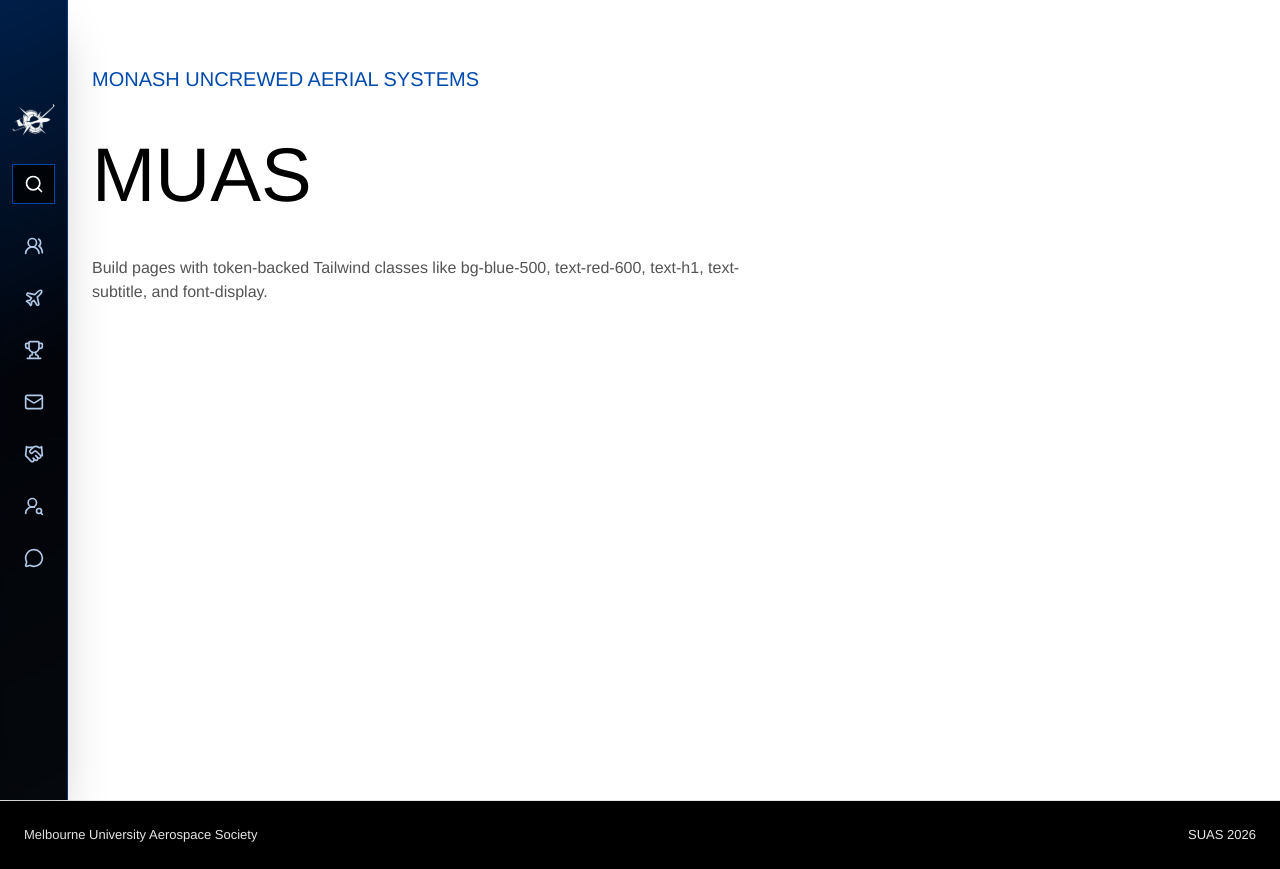
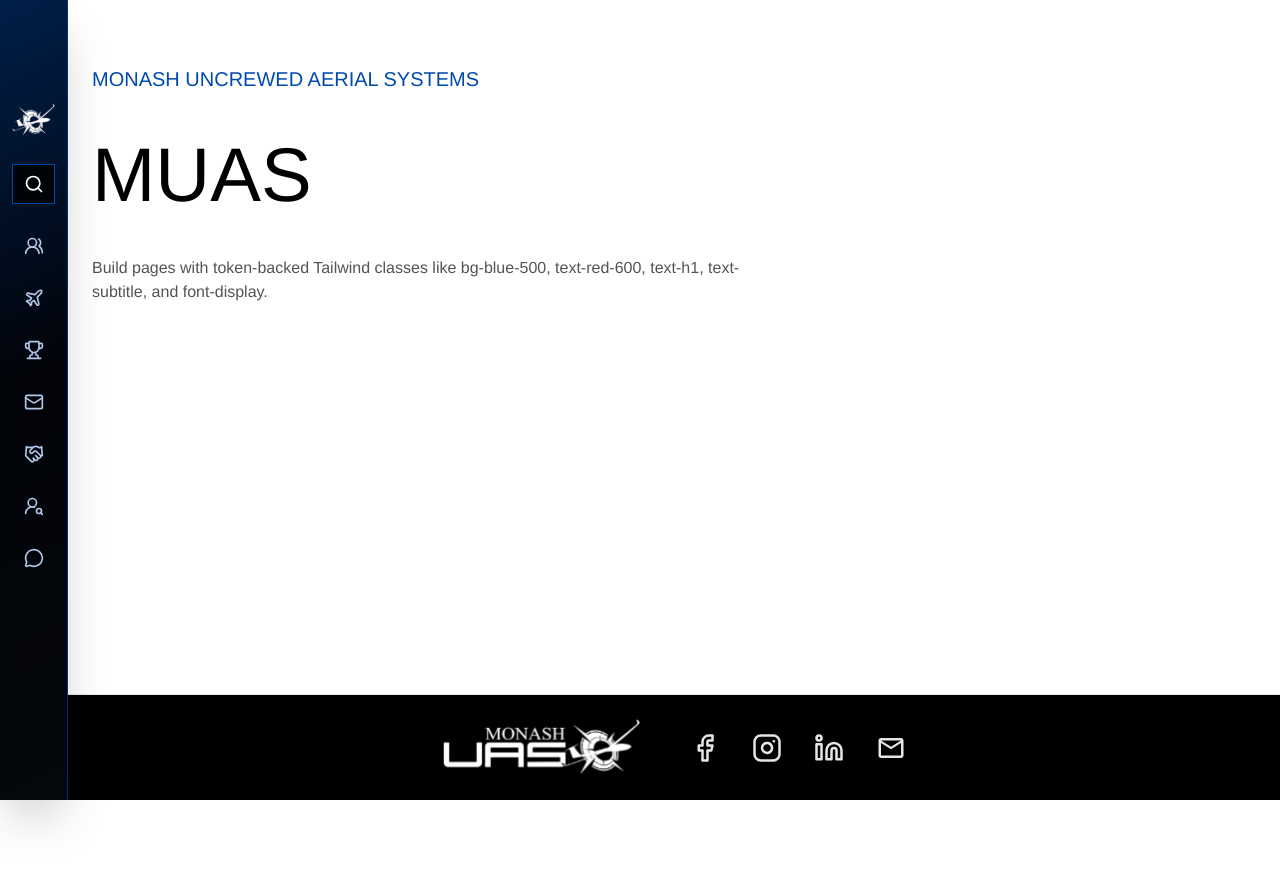
Before and after one commit to MonashUAS/muas-website, a Next.js app: page / in a window 1280 px wide. After the commit the page ends 800 px from the top, so only its background shows below. Built offline with nearby package versions, Linux system fonts and the light colour scheme.

Commit message:
add footer that fits in the main page

```diff
--- a/src/app/layout.tsx
+++ b/src/app/layout.tsx
@@ -5,7 +5,7 @@
 
 export const metadata: Metadata = {
   title: "MUAS Website",
-  description: "Melbourne University Aerospace Society",
+  description: "Monash Uncrewed Aerial Systems",
 };
 
 export default function RootLayout({
@@ -17,8 +17,15 @@
     <html lang="en" className="h-full">
       <body className="min-h-full bg-background text-foreground antialiased">
         <NavBar />
-        <main className="min-h-screen pl-[68px]">{children}</main>
-        <Footer />
+        <main className="grid min-h-screen grid-rows-[1fr_auto] pl-[68px]">
+          {/* The grow utility forces this container to expand and take up all remaining vertical space */}
+          <div className="w-full">
+            {children}
+          </div>
+
+          <Footer />
+        </main>
+
       </body>
     </html>
   );
--- a/src/global-components/layout/footer.tsx
+++ b/src/global-components/layout/footer.tsx
@@ -1,9 +1,39 @@
+import Image from "next/image";
+// Import specific icons from the Font Awesome 6 set
+import { LuFacebook, LuInstagram, LuLinkedin,  } from 'react-icons/lu';
+import { MdOutlineEmail } from "react-icons/md";
+
+// Social Icon Data
+const socials = [
+  { icon: <LuFacebook />, href: 'https://www.facebook.com/MonashUAS/', label: 'Facebook' },
+  { icon: <LuInstagram />, href: 'https://www.instagram.com/monash.uas/', label: 'Instagram' },
+  { icon: <LuLinkedin />, href: 'https://au.linkedin.com/company/monashuas', label: 'LinkedIn' },
+  { icon: <MdOutlineEmail />, href: '/contact-us', label: 'Email' }
+];
+
 export function Footer() {
   return (
-    <footer className="border-t border-black-50 bg-black-500 text-black-50">
-      <div className="mx-auto flex w-full max-w-7xl items-center justify-between gap-4 px-6 py-6 text-b2">
-        <p>Melbourne University Aerospace Society</p>
-        <p>SUAS 2026</p>
+    <footer className="flex items-center justify-center border-t border-black-50 bg-black-500 text-black-50">
+      <div className="mx-auto flex w-full max-w-7xl items-center justify-center gap-12 px-6 py-6 text-b2">
+
+        <Image src="/logos/logo-with-text.svg" alt="MUAS Logo" width={200} height={150} />
+
+        {/* Social Icons */}
+        <div className="flex items-center gap-8">
+          {socials.map((social, index) => (
+            <a
+              key={index}
+              href={social.href}
+              target="_blank"
+              rel="noopener noreferrer"
+              aria-label={social.label}
+              className="text-3xl hover:text-blue-500 transition-colors duration-200"
+            >
+              {social.icon}
+            </a>
+          ))}
+        </div>
+
       </div>
     </footer>
   );
```
